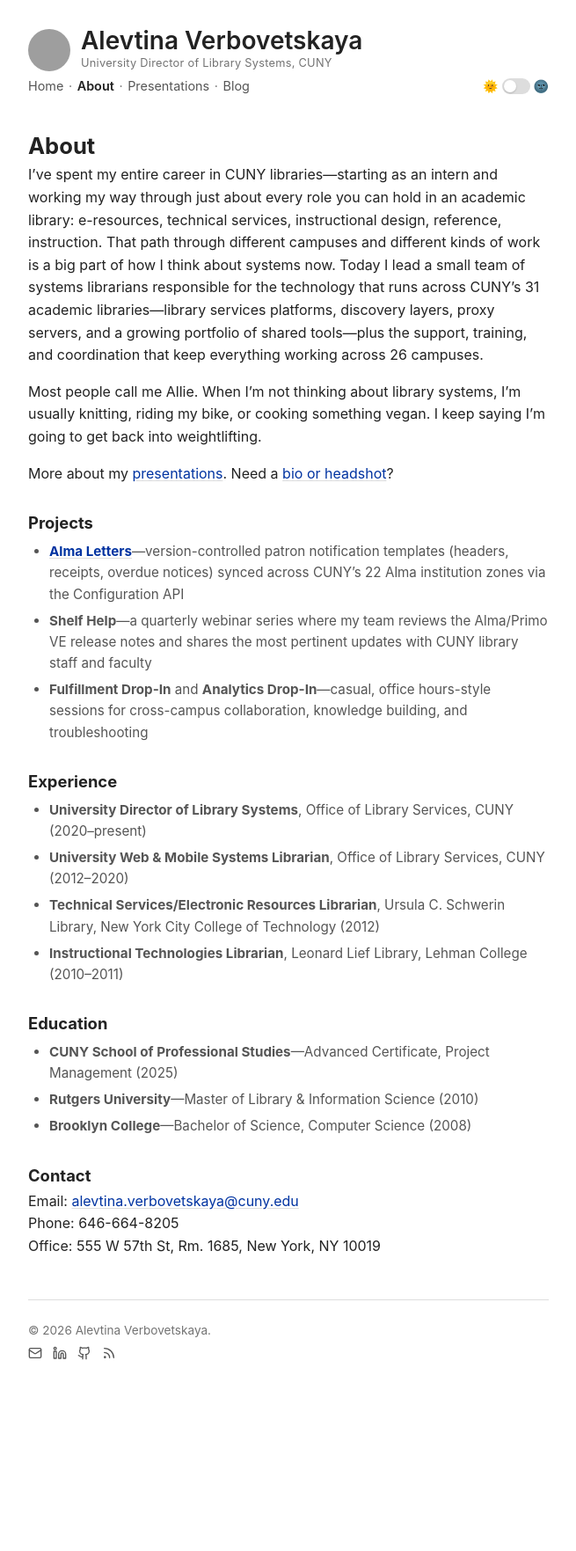
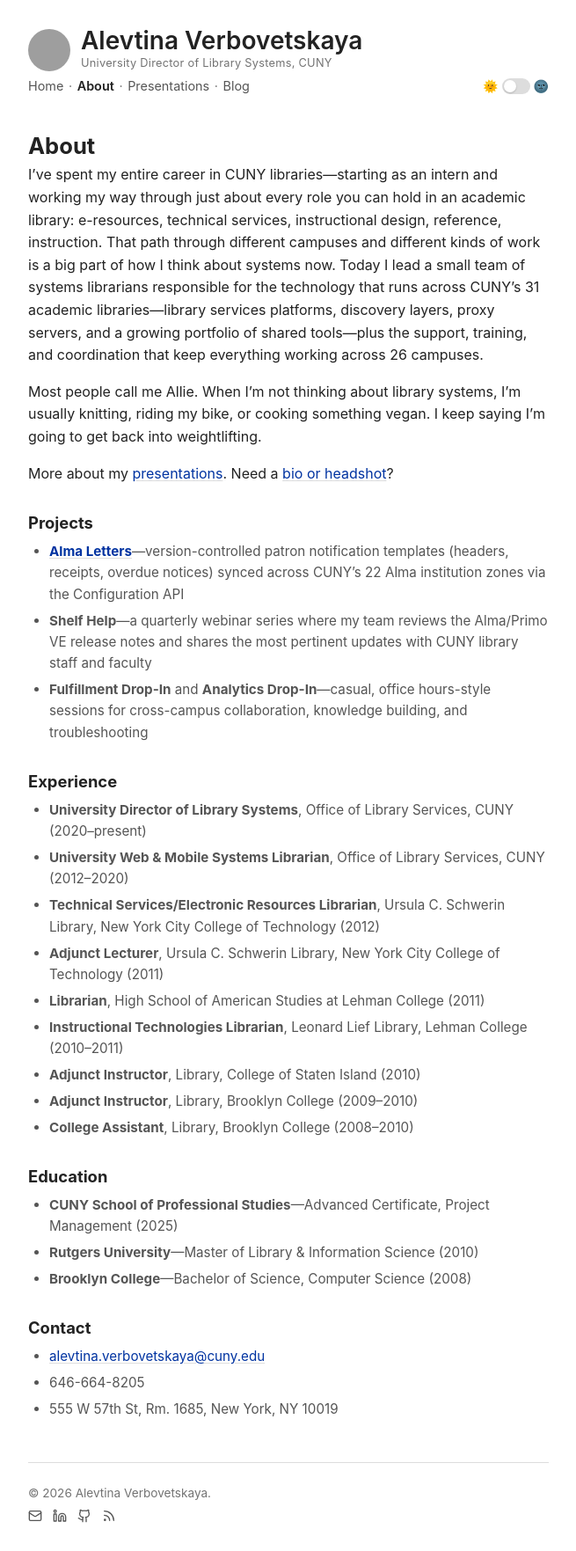
Before and after one commit to alevtina/alevtina.github.io, a Jekyll site: the page built from about.md, in a window 1280 px wide. Shown: the whole page at 88% size, without its empty margins (312-967 px from the left). Built offline with Jekyll 4.4.1, drawn with Linux system fonts in a browser that asks for light colours; some web fonts are replaced; before the commit the page ends 1578 px from its top, so only the background shows below that; grey boxes are pictures that could not be loaded.

Commit message:
Add earlier positions to Experience, switch Contact to bullet points

```diff
--- a/about.md
+++ b/about.md
@@ -21,7 +21,12 @@
 - **University Director of Library Systems**, Office of Library Services, CUNY (2020–present)
 - **University Web & Mobile Systems Librarian**, Office of Library Services, CUNY (2012–2020)
 - **Technical Services/Electronic Resources Librarian**, Ursula C. Schwerin Library, New York City College of Technology (2012)
+- **Adjunct Lecturer**, Ursula C. Schwerin Library, New York City College of Technology (2011)
+- **Librarian**, High School of American Studies at Lehman College (2011)
 - **Instructional Technologies Librarian**, Leonard Lief Library, Lehman College (2010–2011)
+- **Adjunct Instructor**, Library, College of Staten Island (2010)
+- **Adjunct Instructor**, Library, Brooklyn College (2009–2010)
+- **College Assistant**, Library, Brooklyn College (2008–2010)
 
 ## Education
 
@@ -31,6 +36,6 @@
 
 ## Contact
 
-Email: [alevtina.verbovetskaya@cuny.edu](mailto:alevtina.verbovetskaya@cuny.edu)<br>
-Phone: 646-664-8205<br>
-Office: 555 W 57th St, Rm. 1685, New York, NY 10019
+- [alevtina.verbovetskaya@cuny.edu](mailto:alevtina.verbovetskaya@cuny.edu)
+- 646-664-8205
+- 555 W 57th St, Rm. 1685, New York, NY 10019
```
